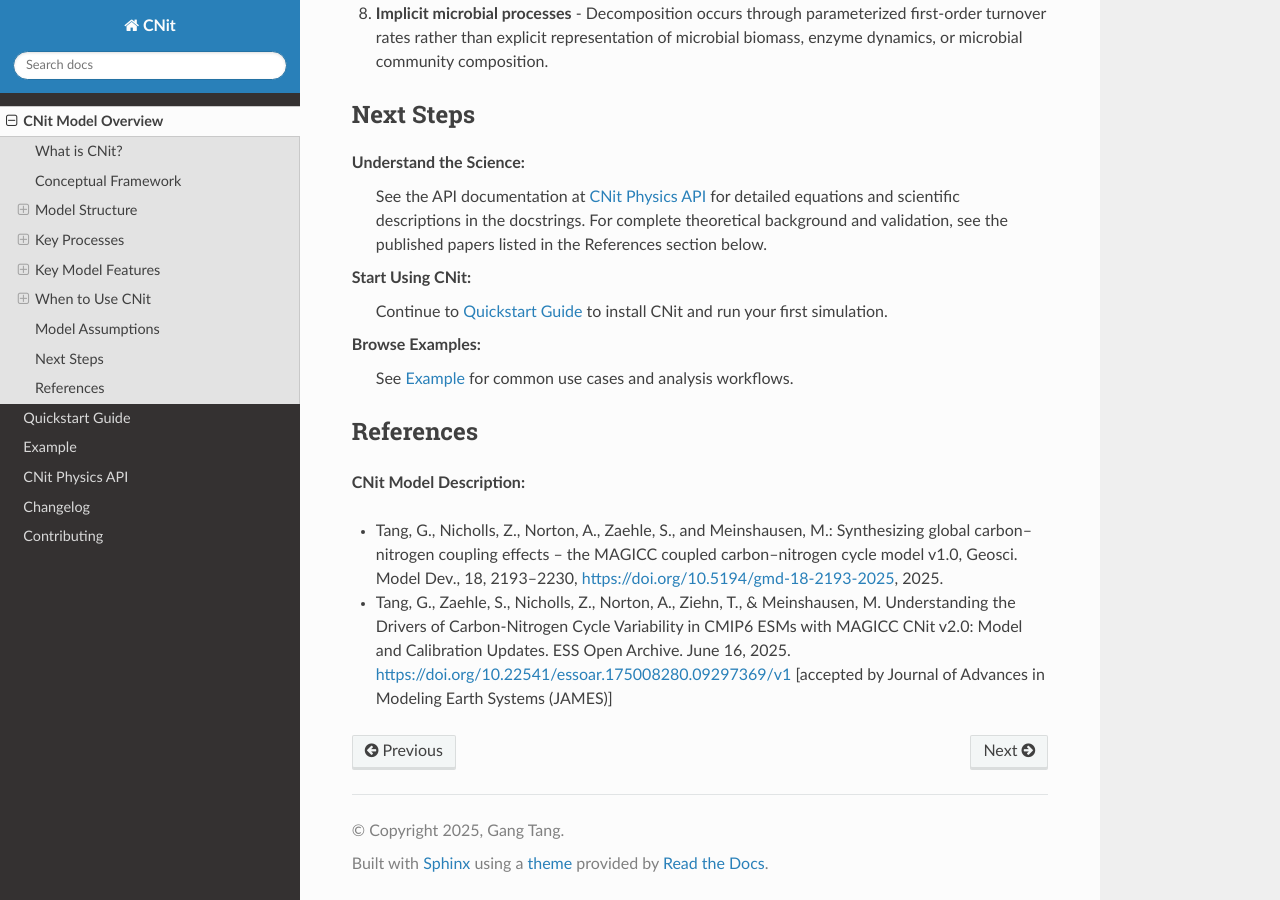
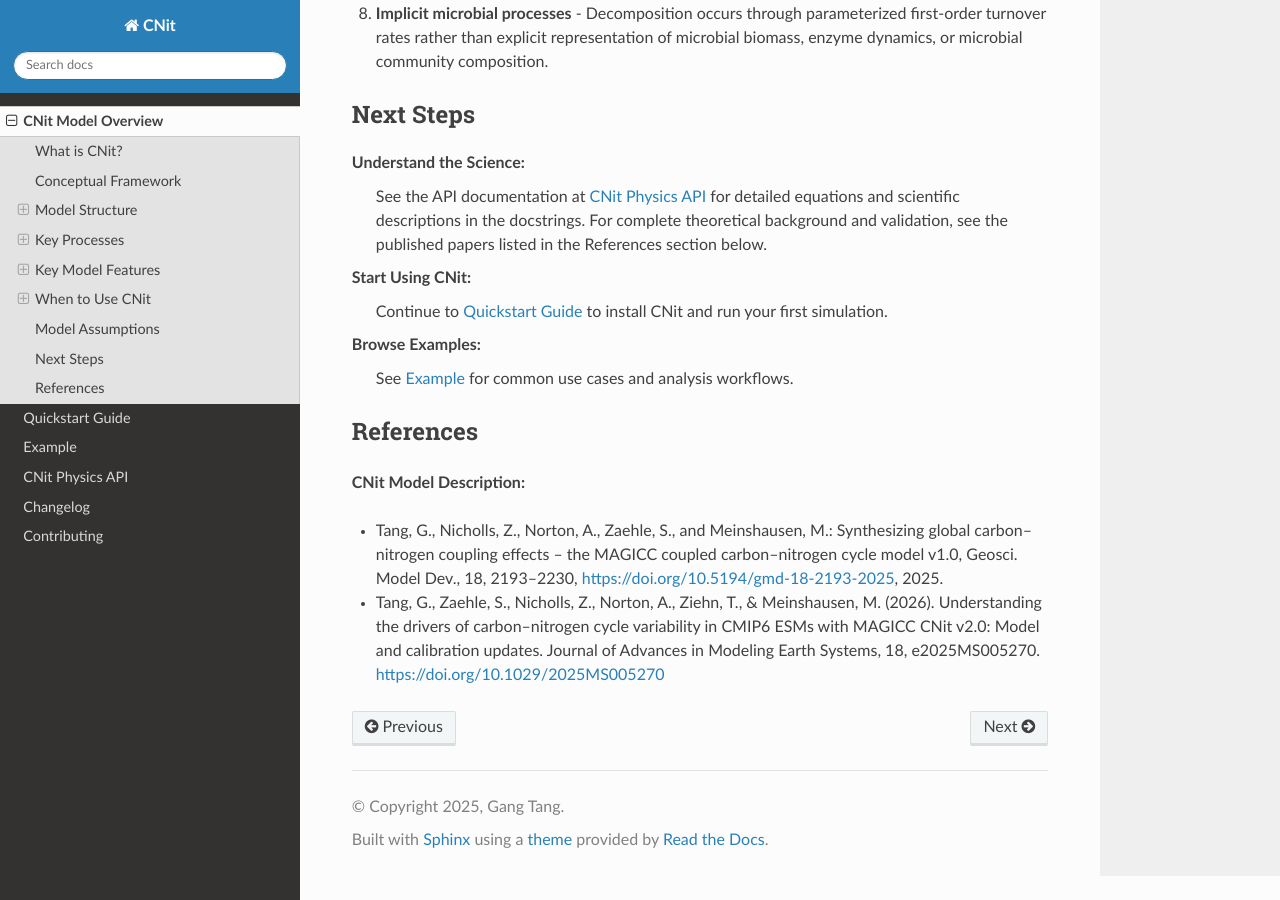
Before and after one commit to gangtang-au/cnit, a Sphinx documentation site: the page built from docs/overview.rst, in a window 1280 px wide and 900 px high, scrolled down 6378 px. Built offline with Sphinx 7.4.7 and the Read the Docs theme 3.1.0, drawn with Linux system fonts in a browser that asks for light colours.

Commit message:
hotfix docs

```diff
--- a/docs/overview.rst
+++ b/docs/overview.rst
@@ -305,8 +305,7 @@ References
   model v1.0, Geosci. Model Dev., 18, 2193–2230,
   https://doi.org/10.5194/gmd-18-2193-2025, 2025.
 
-* Tang, G., Zaehle, S., Nicholls, Z., Norton, A., Ziehn, T., & Meinshausen, M.
-  Understanding the Drivers of Carbon-Nitrogen Cycle Variability in CMIP6 ESMs
-  with MAGICC CNit v2.0: Model and Calibration Updates. ESS Open Archive.
-  June 16, 2025. https://doi.org/10.22541/essoar.175008280.09297369/v1 [accepted by
-  Journal of Advances in Modeling Earth Systems (JAMES)]
+* Tang, G., Zaehle, S., Nicholls, Z., Norton, A., Ziehn, T., & Meinshausen, M. (2026).
+  Understanding the drivers of carbon–nitrogen cycle variability in CMIP6 ESMs
+  with MAGICC CNit v2.0: Model and calibration updates. Journal of Advances in
+  Modeling Earth Systems, 18, e2025MS005270. https://doi.org/10.1029/2025MS005270
--- a/docs/quickstart.rst
+++ b/docs/quickstart.rst
@@ -43,7 +43,7 @@ To set up a development environment for this project, follow these steps:
 
    .. code-block:: bash
 
-      git clone https://github.com/yourusername/cnit.git
+      git clone https://github.com/gangtang-au/cnit.git
       cd cnit
 
 4. **Install all dependencies and set up the package**:
@@ -66,7 +66,7 @@ To set up a development environment for this project, follow these steps:
 
    conda create --name cnit python=3.9
    conda activate cnit
-   git clone https://github.com/yourusername/cnit.git
+   git clone https://github.com/gangtang-au/cnit.git
    cd cnit
    make env
 
```
Also changed, not shown: other parts of docs/quickstart.rst (+0 -1 lines), README.md (+7 -8 lines), docs/index.rst (+5 -6 lines).
